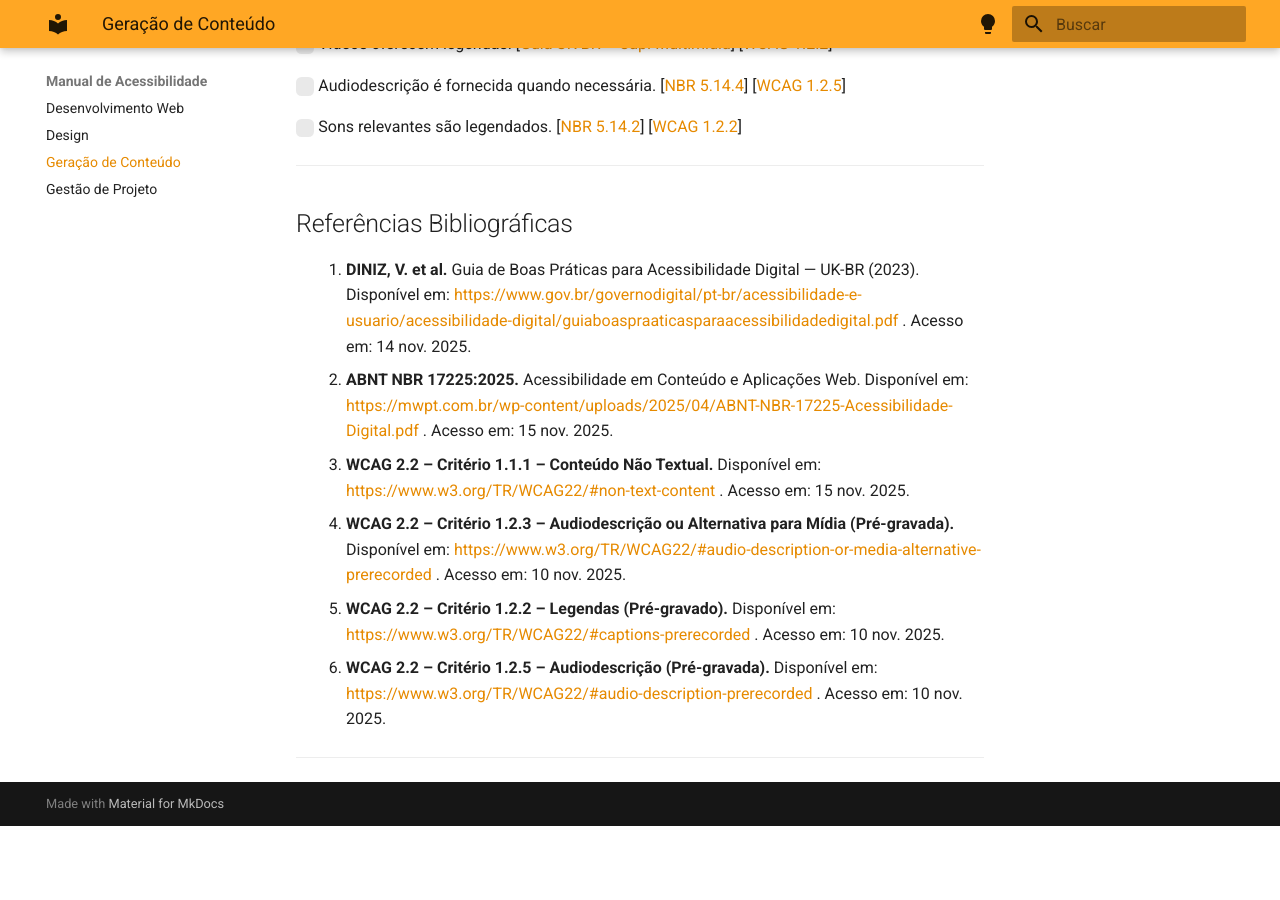
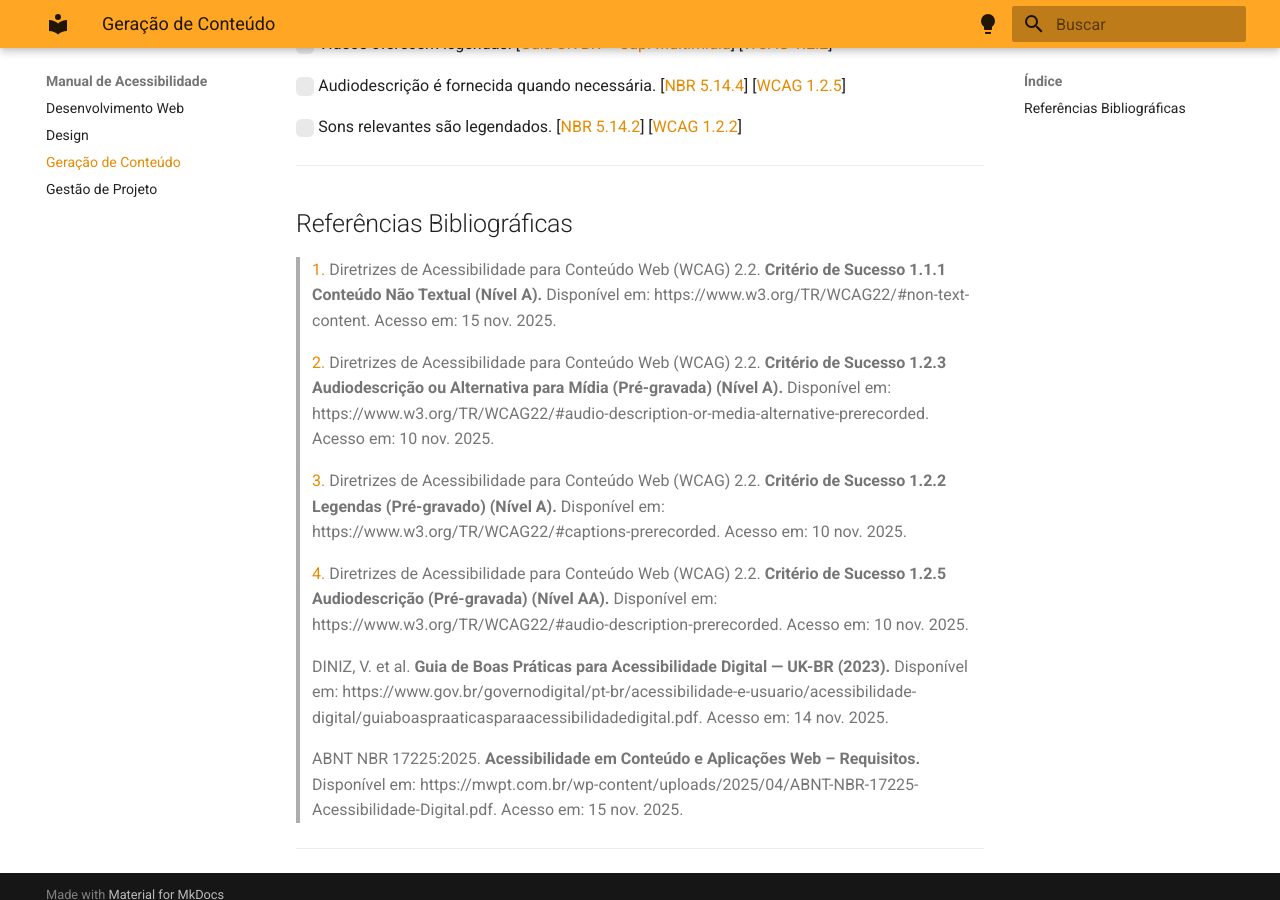
Before and after one commit to UnB-IHC/IHC-2025.2-Grupo6, an MkDocs documentation site: the page built from docs/manual/geracaoCont.md, in a window 1280 px wide and 900 px high, scrolled down 2083 px. Built offline with MkDocs 1.6.1 and Material for MkDocs 9.7.7, drawn with Linux system fonts in a browser that asks for light colours; before the commit the page ends 2909 px from its top, so only the background shows below that.

Commit message:
correçao links

```diff
--- a/docs/manual/geracaoCont.md
+++ b/docs/manual/geracaoCont.md
@@ -126,69 +126,21 @@
 
 <hr>
 
-<h2>Referências Bibliográficas</h2>
+## Referências Bibliográficas
 
-<ol style="padding-left: 20px;">
 
-  <li>
-    <b>DINIZ, V. et al.</b> Guia de Boas Práticas para Acessibilidade Digital — UK-BR (2023).
-    Disponível em:
-    <a target="_blank" href="https://www.gov.br/governodigital/pt-br/acessibilidade-e-usuario/acessibilidade-digital/guiaboaspraaticasparaacessibilidadedigital.pdf">
-      https://www.gov.br/governodigital/pt-br/acessibilidade-e-usuario/acessibilidade-digital/guiaboaspraaticasparaacessibilidadedigital.pdf
-    </a>.
-    Acesso em: 14 nov. 2025.
-  </li>
 
-  <li>
-    <b>ABNT NBR 17225:2025.</b> Acessibilidade em Conteúdo e Aplicações Web.
-    Disponível em:
-    <a target="_blank" href="https://mwpt.com.br/wp-content/uploads/2025/04/ABNT-NBR-17225-Acessibilidade-Digital.pdf">
-      https://mwpt.com.br/wp-content/uploads/2025/04/ABNT-NBR-17225-Acessibilidade-Digital.pdf
-    </a>.
-    Acesso em: 15 nov. 2025.
-  </li>
+> <a id="1" href="">1.</a> Diretrizes de Acessibilidade para Conteúdo Web (WCAG) 2.2. **Critério de Sucesso 1.1.1 Conteúdo Não Textual (Nível A).** Disponível em: https://www.w3.org/TR/WCAG22/#non-text-content. Acesso em: 15 nov. 2025.
 
-  <!-- 3. Conteúdo Não Textual -->
-  <li>
-    <b>WCAG 2.2 – Critério 1.1.1 – Conteúdo Não Textual.</b>
-    Disponível em:
-    <a target="_blank" href="https://www.w3.org/TR/WCAG22/#non-text-content">
-      https://www.w3.org/TR/WCAG22/#non-text-content
-    </a>.
-    Acesso em: 15 nov. 2025.
-  </li>
+> <a id="2" href="">2.</a> Diretrizes de Acessibilidade para Conteúdo Web (WCAG) 2.2. **Critério de Sucesso 1.2.3 Audiodescrição ou Alternativa para Mídia (Pré-gravada) (Nível A).** Disponível em: https://www.w3.org/TR/WCAG22/#audio-description-or-media-alternative-prerecorded. Acesso em: 10 nov. 2025.
 
-  <!-- 4. Alternativa em Mídia / Audiodescrição ou Alternativa -->
-  <li>
-    <b>WCAG 2.2 – Critério 1.2.3 – Audiodescrição ou Alternativa para Mídia (Pré-gravada).</b>
-    Disponível em:
-    <a target="_blank" href="https://www.w3.org/TR/WCAG22/#audio-description-or-media-alternative-prerecorded">
-      https://www.w3.org/TR/WCAG22/#audio-description-or-media-alternative-prerecorded
-    </a>.
-    Acesso em: 10 nov. 2025.
-  </li>
+> <a id="3" href="">3.</a> Diretrizes de Acessibilidade para Conteúdo Web (WCAG) 2.2. **Critério de Sucesso 1.2.2 Legendas (Pré-gravado) (Nível A).** Disponível em: https://www.w3.org/TR/WCAG22/#captions-prerecorded. Acesso em: 10 nov. 2025.
 
-  <!-- 5. Legendas (Pré-gravado) -->
-  <li>
-    <b>WCAG 2.2 – Critério 1.2.2 – Legendas (Pré-gravado).</b>
-    Disponível em:
-    <a target="_blank" href="https://www.w3.org/TR/WCAG22/#captions-prerecorded">
-      https://www.w3.org/TR/WCAG22/#captions-prerecorded
-    </a>.
-    Acesso em: 10 nov. 2025.
-  </li>
+> <a id="4" href="">4.</a> Diretrizes de Acessibilidade para Conteúdo Web (WCAG) 2.2. **Critério de Sucesso 1.2.5 Audiodescrição (Pré-gravada) (Nível AA).** Disponível em: https://www.w3.org/TR/WCAG22/#audio-description-prerecorded. Acesso em: 10 nov. 2025.
 
-  <!-- 6. Audiodescrição (Pré-gravada) -->
-  <li>
-    <b>WCAG 2.2 – Critério 1.2.5 – Audiodescrição (Pré-gravada).</b>
-    Disponível em:
-    <a target="_blank" href="https://www.w3.org/TR/WCAG22/#audio-description-prerecorded">
-      https://www.w3.org/TR/WCAG22/#audio-description-prerecorded
-    </a>.
-    Acesso em: 10 nov. 2025.
-  </li>
+> <a id="UK" href=""></a> DINIZ, V. et al. **Guia de Boas Práticas para Acessibilidade Digital — UK-BR (2023).** Disponível em: https://www.gov.br/governodigital/pt-br/acessibilidade-e-usuario/acessibilidade-digital/guiaboaspraaticasparaacessibilidadedigital.pdf. Acesso em: 14 nov. 2025.
 
-</ol>
+> <a id="NBR" href=""></a> ABNT NBR 17225:2025. **Acessibilidade em Conteúdo e Aplicações Web – Requisitos.** Disponível em: https://mwpt.com.br/wp-content/uploads/2025/04/ABNT-NBR-17225-Acessibilidade-Digital.pdf. Acesso em: 15 nov. 2025.
 
 
 <hr>
```
Also changed, not shown: docs/manual/gestaoProj.md (+11 -44 lines).
